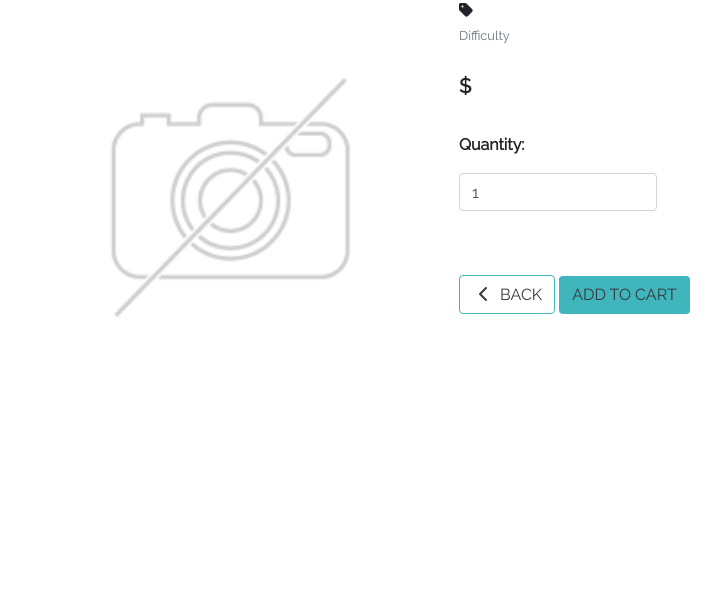
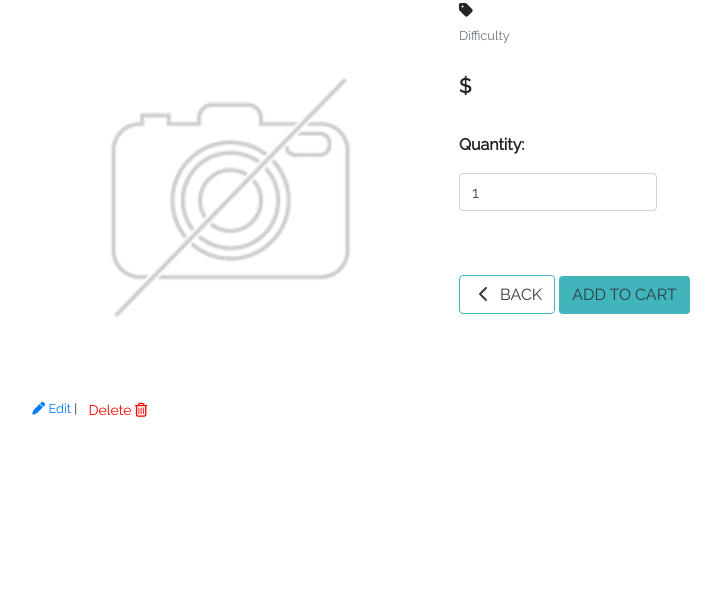
Before and after one commit to CeciliaSwe/portfolio-5th, a Django app: template products/templates/products/product_detail.html in a window 1280 px wide. Shown: the part 185-800 px from the top of the page, without its empty margins (196-917 px from the left). Run offline with Django 3.2, Linux system fonts and the light colour scheme; the template is opened without the code that fills it, so the values that code supplies are empty; the visitor is signed in with stand-in values (Sample User, id 1); some libraries are stand-ins or nearby versions; some web fonts are replaced.

Commit message:
Add edit and delete buttons to products without images as well

```diff
--- a/cart/templates/cart/cart.html
+++ b/cart/templates/cart/cart.html
@@ -144,13 +144,13 @@
 {% include 'products/includes/quantity_input_script.html' %}
 
 <script type="text/javascript">
-    // Update quantity on click
+    // Update quantity on click - from walkthrough
     $('.update-link').click(function (e) {
         var form = $(this).prev('.update-form');
         form.submit();
     })
 
-    // Remove item and reload on click
+    // Remove item and reload on click - from walkthrough
     $('.remove-item').click(function (e) {
         var csrfToken = "{{ csrf_token }}";
         var itemId = $(this).attr('id').split('remove_')[1];
--- a/products/templates/products/product_detail.html
+++ b/products/templates/products/product_detail.html
@@ -66,6 +66,39 @@
                 <a href="">
                     <img class="card-img-top img-fluid" src="{{ MEDIA_URL }}noimage.png" alt="{{ product.name }}">
                 </a>
+                {% if request.user.is_superuser %}
+                <small class="ml-3">
+                    <a href="{% url 'edit_product' product.id %}"><i class="fas fa-pen"></i> Edit</a> |
+                    <!-- Modal Trigger -->
+                    <button type="button" class="btn btn-delete btn-sm" data-toggle="modal"
+                        data-target="#deleteModalProduct">
+                        Delete
+                        <i class="far fa-trash-alt"></i>
+                    </button>
+                </small>
+                <!-- Deletion Modal -->
+                <div class="modal fade" id="deleteModalProduct" tabindex="-1" aria-labelledby="modalHeading"
+                    aria-hidden="true">
+                    <div class="modal-dialog">
+                        <div class="modal-content">
+                            <div class="modal-header">
+                                <h5 class="modal-title " id="modalHeading">Delete Product</h5>
+                                <button type="button" class="btn-close" data-dismiss="modal"
+                                    aria-label="Close">x</button>
+                            </div>
+                            <div class="modal-body">
+                                Are you sure you want to delete this product?
+                            </div>
+                            <div class="modal-footer">
+                                <div class="btn d-inline-block btn-danger rounded-2">
+                                    <a href="{% url 'delete_product' product.id %}">Delete</a>
+                                </div>
+                                <button type="button" class="btn btn-light" data-dismiss="modal">Close</button>
+                            </div>
+                        </div>
+                    </div>
+                </div>
+                {% endif %}
 
 
 
```
